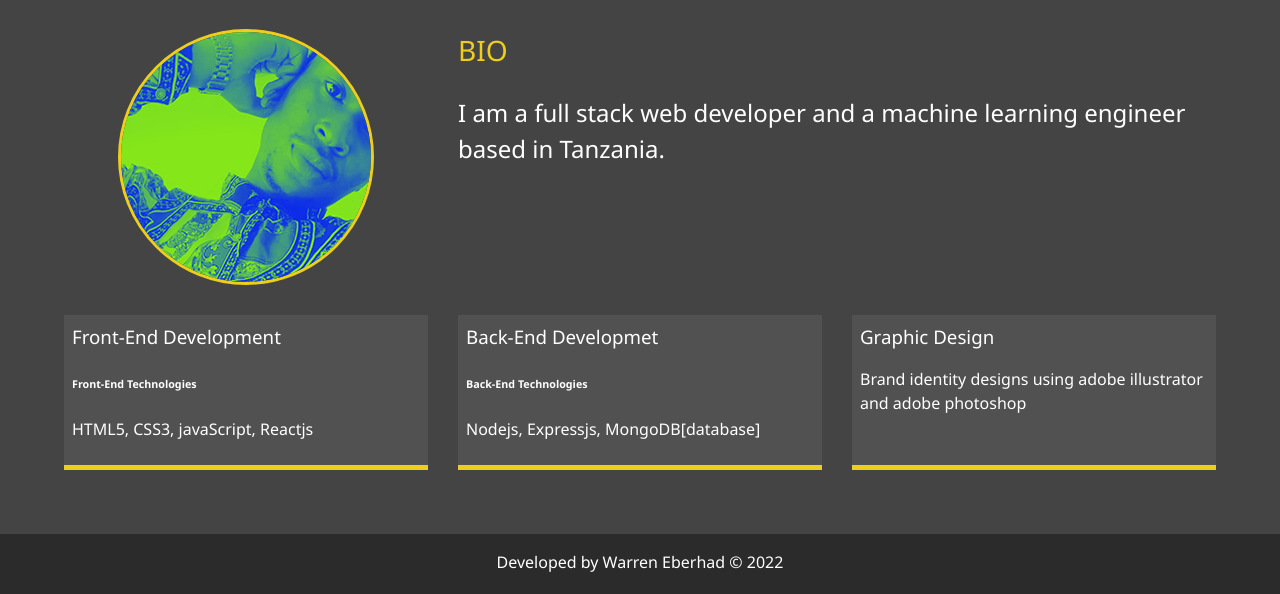
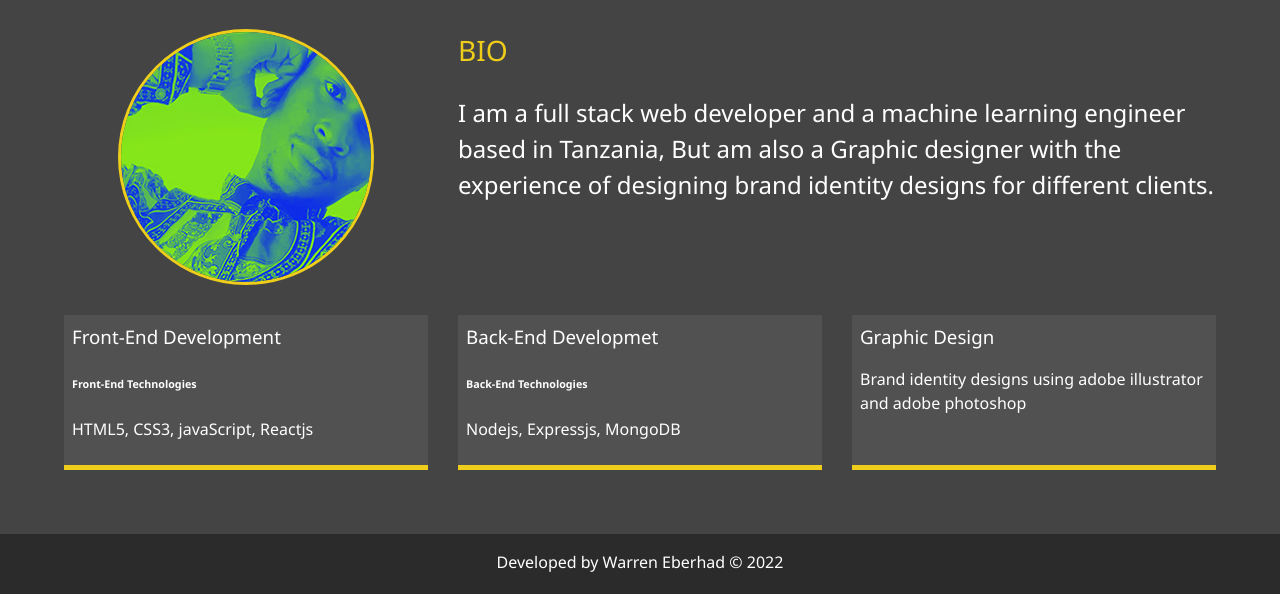
Before and after one commit to warrenebx/portfolio, a website: page dist/about.html in a window 1280 px wide. Shown: the part 253-847 px from the top of the page. Drawn offline with Linux system fonts and the light colour scheme.

Commit message:
other changes

```diff
--- a/dist/about.html
+++ b/dist/about.html
@@ -61,7 +61,9 @@
 
       <div class="bio">
         <h3 class="text-secondary">BIO</h3>
-        <p>I am a full stack web developer and a machine learning engineer based in Tanzania.</p>
+        <p>I am a full stack web developer and a machine learning engineer based in Tanzania, But am also
+          a Graphic designer with the experience of designing brand identity designs for different clients.
+        </p>
       </div>
 
       <div class="job job-1">
@@ -73,7 +75,7 @@
       <div class="job job-2">
         <h3>Back-End Developmet</h3>
         <h6>Back-End Technologies</h6>
-        <p>Nodejs, Expressjs, MongoDB[database]</p>
+        <p>Nodejs, Expressjs, MongoDB</p>
       </div>
 
       <div class="job job-3">
```
